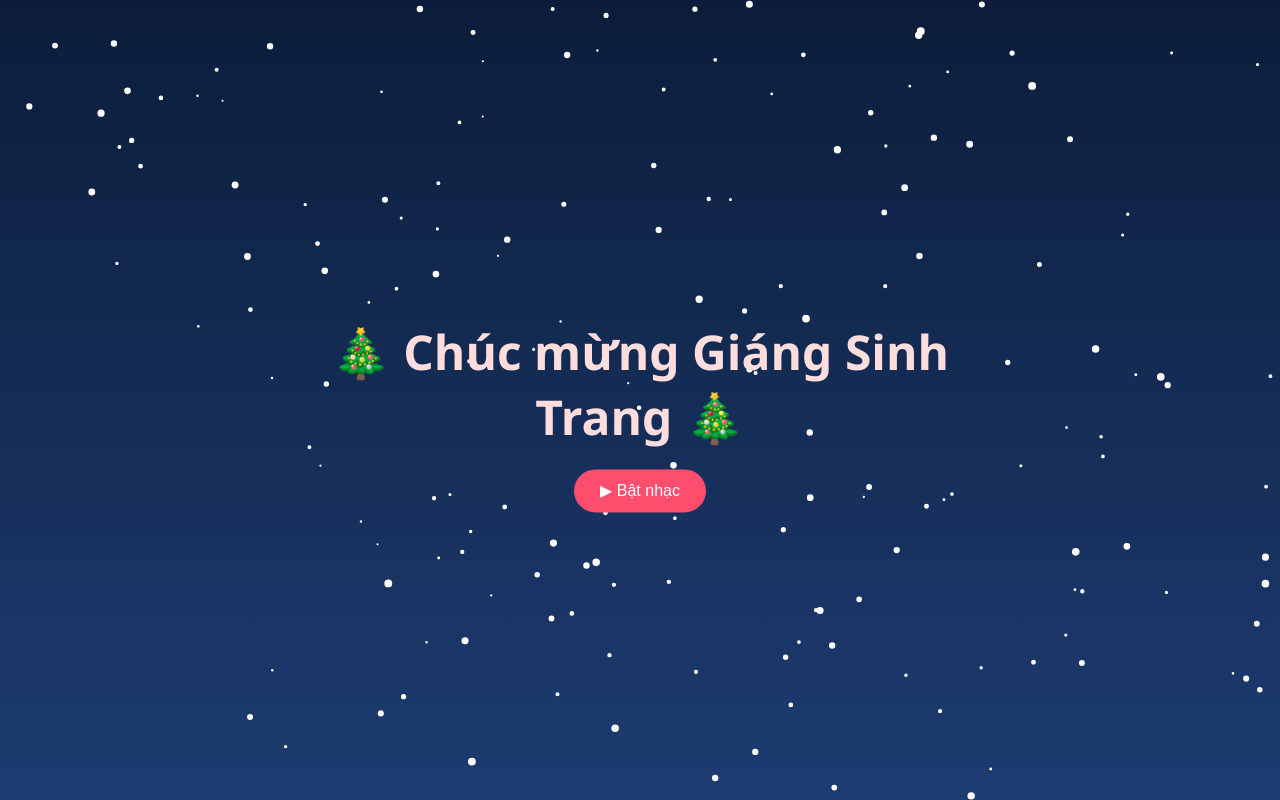
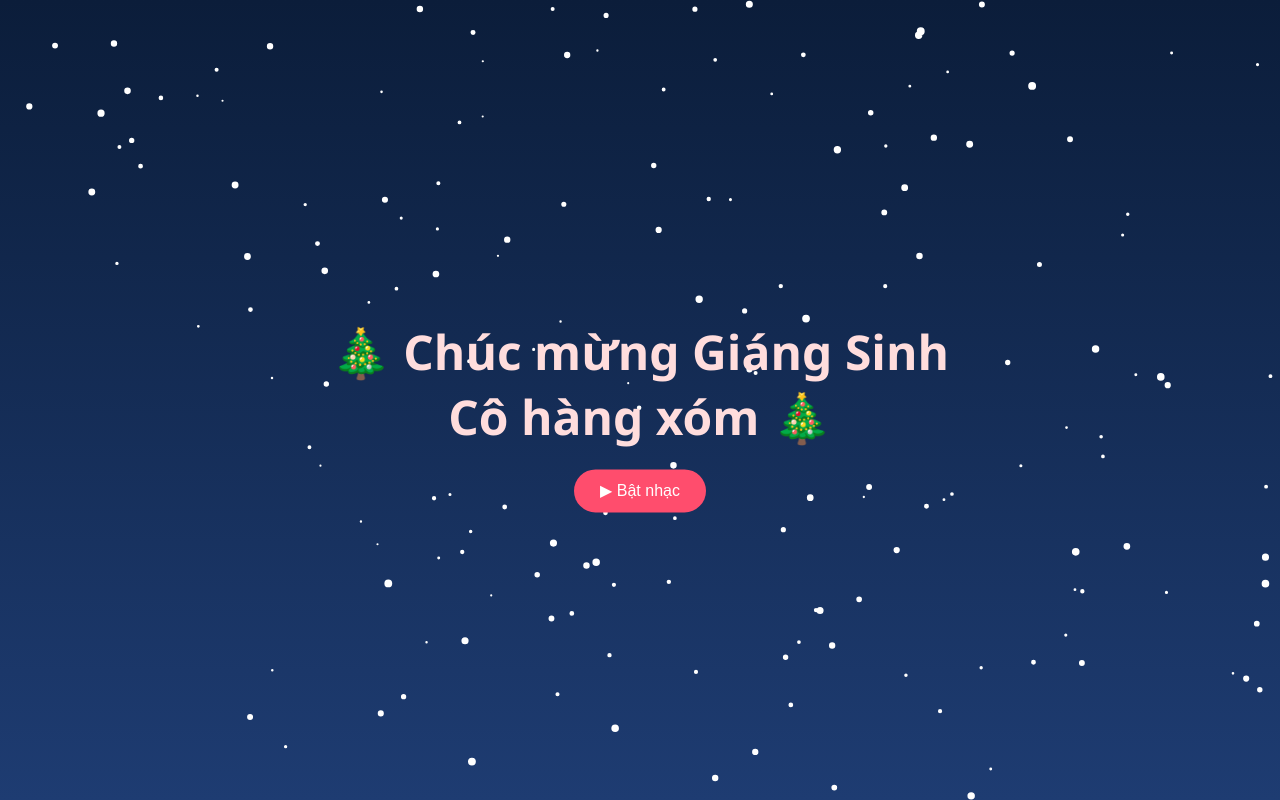
Before and after one commit to ducmanhcr750/giangsinh-trang, a plain HTML site: page index.html in a window 1280 px wide. Drawn offline with Linux system fonts and the light colour scheme.

Commit message:
Update Christmas greeting in index.html

```diff
--- a/index.html
+++ b/index.html
@@ -78,7 +78,7 @@
 <canvas id="snow"></canvas>
 
 <div class="container">
-    <h1>🎄 Chúc mừng Giáng Sinh Trang 🎄</h1>
+    <h1>🎄 Chúc mừng Giáng Sinh Cô hàng xóm 🎄</h1>
     <button onclick="playMusic()">▶ Bật nhạc</button>
 </div>
 
```
